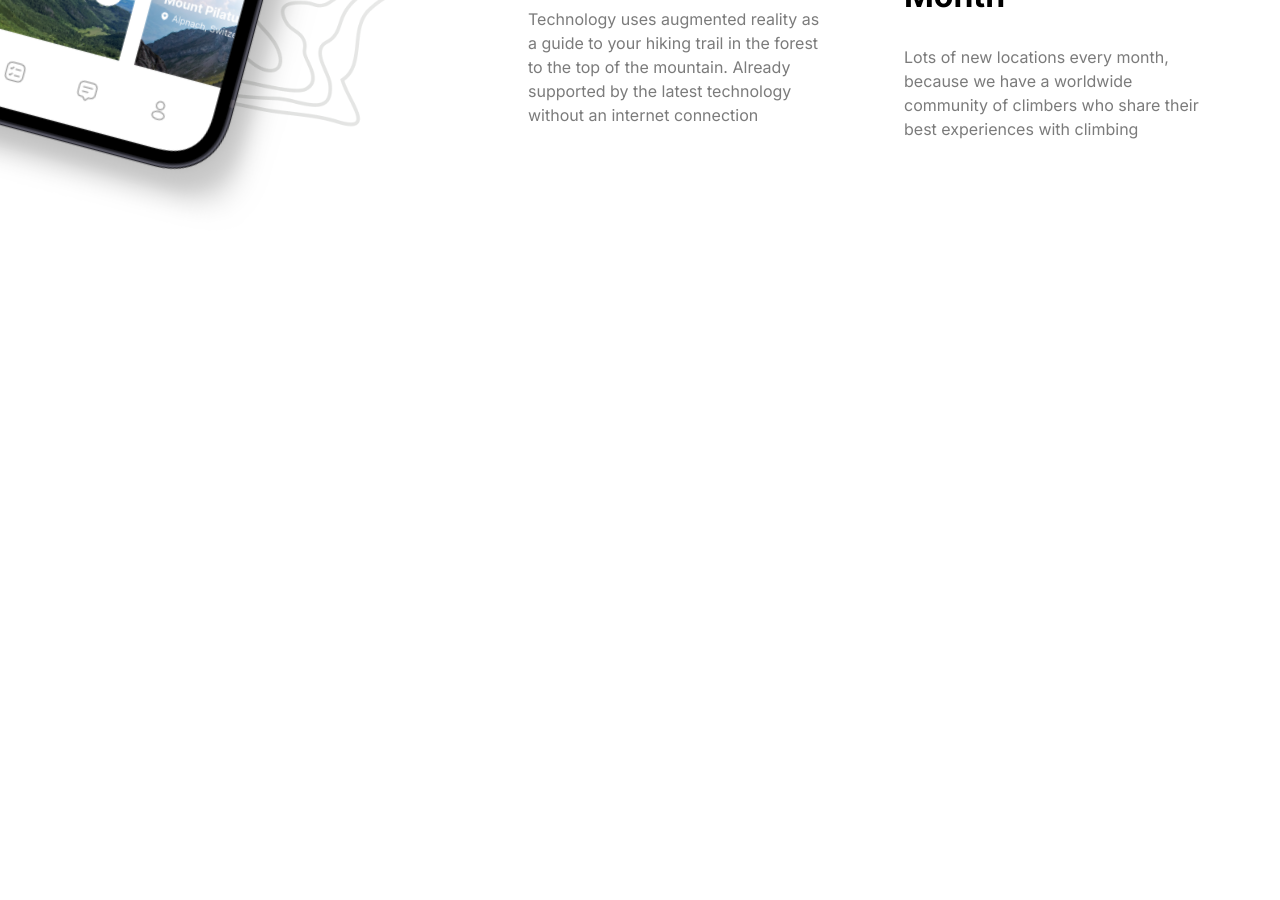
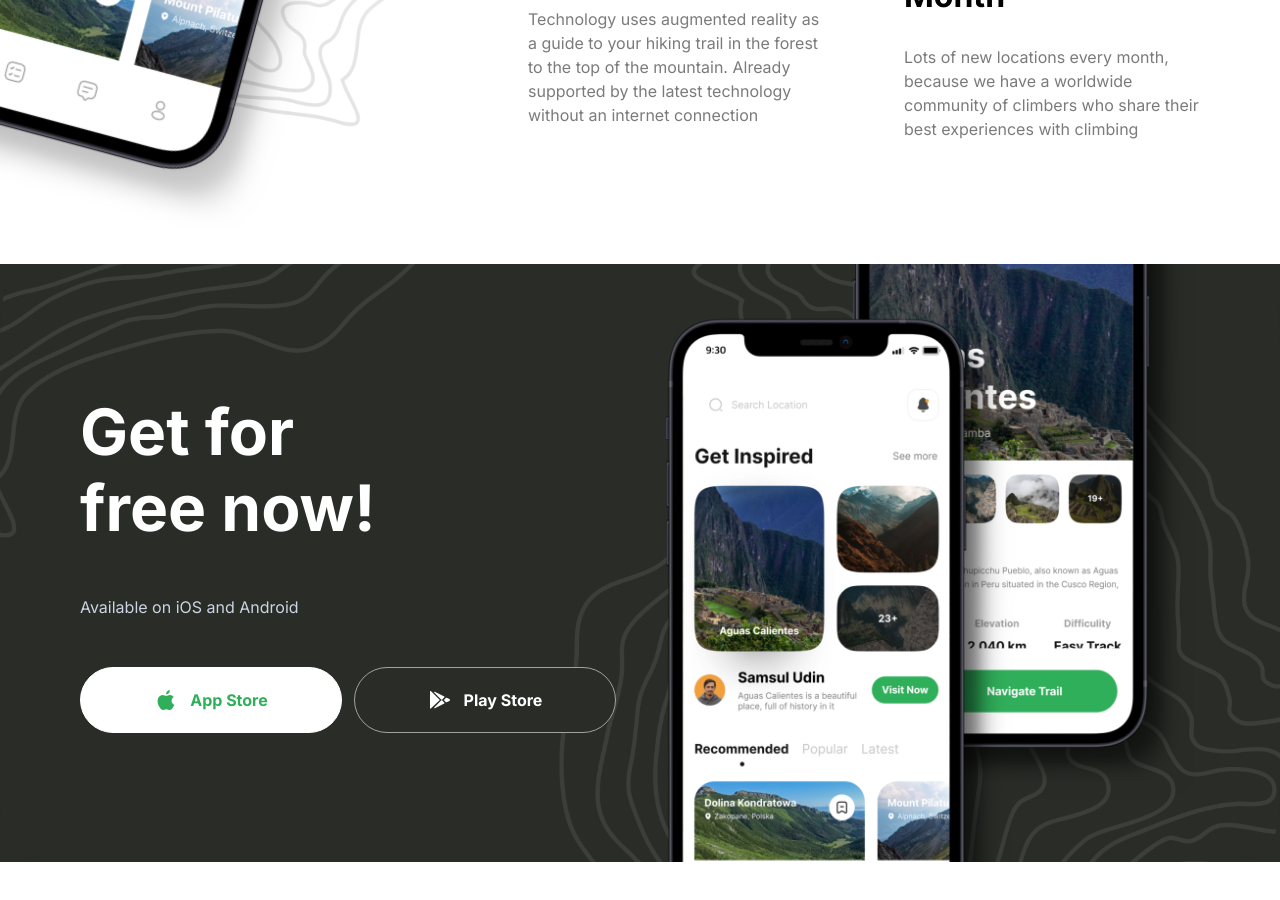
Before and after one commit to Ghosthard117/travel-site, a Next.js app: page / in a window 1280 px wide. Shown: the part 3340-4240 px from the top of the page. Before the commit the page ends 3604 px from the top, so only its background shows below. Built offline with nearby package versions, Linux system fonts and the light colour scheme.

Commit message:
Add GetApp component to Home page and update Button component to accept full prop

```diff
--- a/app/page.tsx
+++ b/app/page.tsx
@@ -1,5 +1,6 @@
 import Camp from "@/components/Camp";
 import Features from "@/components/Features";
+import GetApp from "@/components/GetApp";
 import Guide from "@/components/Guide";
 import Hero from "@/components/Hero";
 
@@ -10,6 +11,7 @@
       <Camp />
       <Guide />
       <Features />
+      <GetApp />
     </>
   )
 }
--- a/components/Button.tsx
+++ b/components/Button.tsx
@@ -5,17 +5,19 @@
   title: string
   icon?: string
   variant: string
+  full?: boolean
 }
 export default function Button({
   type = "button",
   title = "click me",
   icon,
-  variant = "btn_green"
+  variant = "btn_green",
+  full
 }: ButtonProps) {
   return (
     <button
       type={type}
-      className={`flexCenter gap-3 rounded-full border ${variant}`}
+      className={`flexCenter gap-3 rounded-full border ${variant} ${full && 'w-full'}`}
     >
       {icon &&
         <Image
--- /dev/null
+++ b/components/GetApp.tsx
@@ -0,0 +1,41 @@
+import Image from "next/image";
+import Button from "./Button";
+
+export default function GetApp() {
+  return (
+    <section className="flexCenter w-full flex-col pb-[100px]">
+      <div className="get-app">
+        <div className="z-20 flex w-full flex-1 flex-col items-start justify-center gap-12">
+          <h2 className="bold-40 lg:bold-64 xl:max-w-[320px]">Get for free now!</h2>
+          <p className="regular-16 text-slate-300">Available on iOS and Android</p>
+
+          <div className="flex w-full flex-col gap-3 whitespace-nowrap xl:flex-row">
+            <Button
+              type="button"
+              title="App Store"
+              icon="/apple.svg"
+              variant="btn_white"
+              full
+            />
+
+            <Button
+              type="button"
+              title="Play Store"
+              icon="/android.svg"
+              variant="btn_dark_green_outline"
+              full
+            />
+          </div>
+        </div>
+
+        <div className="flex flex-1 items-center justify-end">
+          <Image
+            src="/phones.png"
+            alt="phones"
+            width={550}
+            height={870} />
+        </div>
+      </div>
+    </section>
+  )
+}
```
